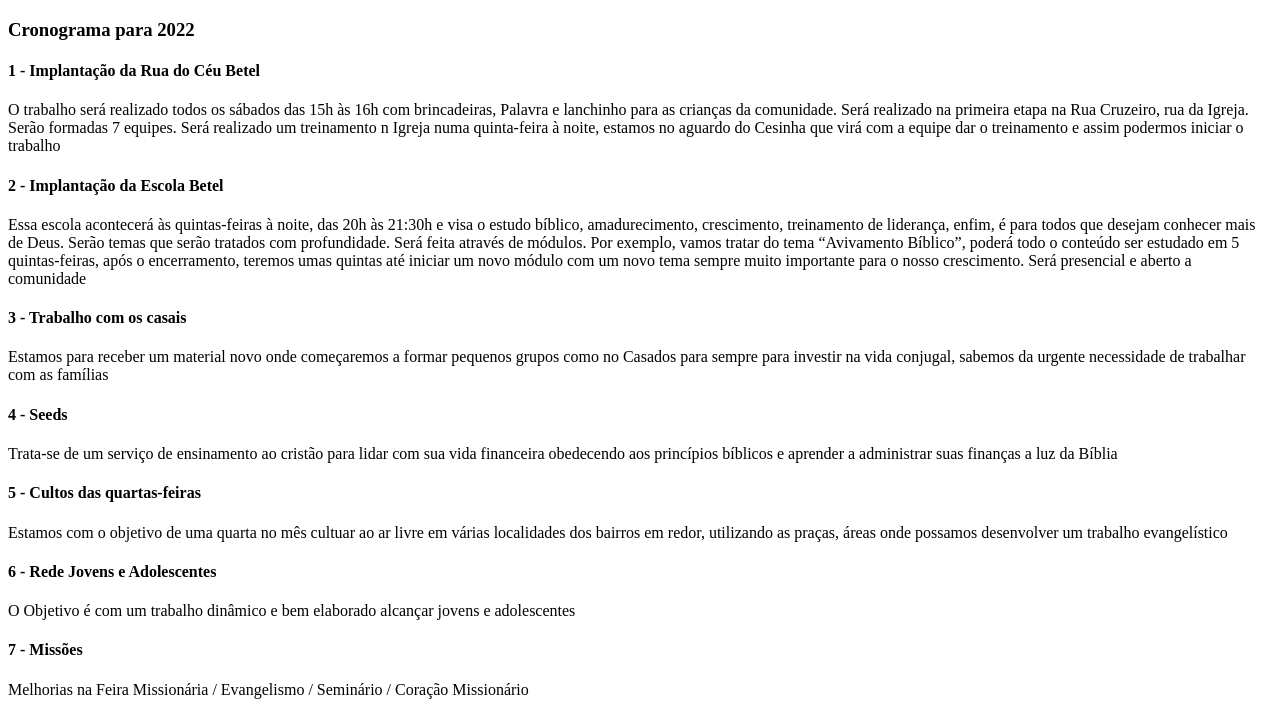
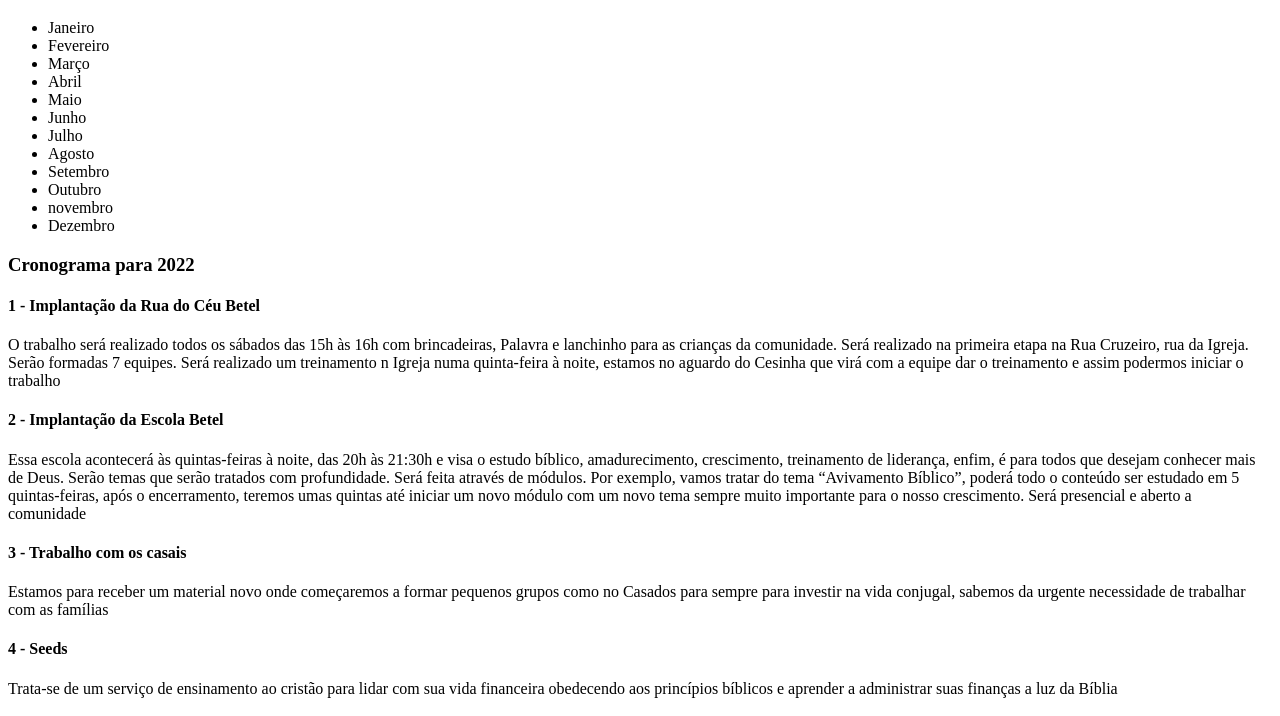
Before and after one commit to Viniciusy62/agenda-betel, a plain HTML site: page index.html in a window 1280 px wide. Shown: the part 61-777 px from the top of the page. Drawn offline with Linux system fonts and the light colour scheme.

Commit message:
Agenda e correções

```diff
--- a/index.html
+++ b/index.html
@@ -11,6 +11,22 @@
         <header>
             <h1>Agenda Anual Betel</h1>
         </header><!--Título-->
+        <nav class="events">
+            <ul class="months">
+                <li>Janeiro</li>
+                <li>Fevereiro</li>
+                <li>Março</li>
+                <li>Abril</li>
+                <li>Maio</li>
+                <li>Junho</li>
+                <li>Julho</li>
+                <li>Agosto</li>
+                <li>Setembro</li>
+                <li>Outubro</li>
+                <li>novembro</li>
+                <li>Dezembro</li>
+            </ul><!--months-->
+        </nav><!--events-->
 
         <section>
             <header>
@@ -18,6 +34,7 @@
             </header>
 
             <article>
+
                 <h4>1 - Implantação da Rua do Céu Betel</h4>
                 <p>O trabalho será realizado todos os sábados das 15h às 16h com brincadeiras, Palavra e lanchinho para as crianças da comunidade. Será realizado na primeira etapa na Rua Cruzeiro, rua da Igreja. Serão formadas 7 equipes. Será realizado um treinamento n Igreja numa quinta-feira à noite, estamos no aguardo do Cesinha que virá com a equipe dar o treinamento e assim podermos iniciar o trabalho</p>
 
@@ -62,16 +79,22 @@
 
                 <h4>15 - Construção dos banheiros e anexos.</h4>
                 <p>Vamos precisar do apoio de todos nos mutirões</p>
+
             </article>
 
         <footer>
 
             <p>Temos a convicção de que esse ano de 2022 será de mudanças para melhor na nossa Igreja Betel. São grandes os desafios que temos pela frente, colocar tudo isso em prática dependerá de um esforço em unidade e é por isso e para isso que Deus te levantou aqui.</p>
+
             <p>Precisamos abrir mão de muitas coisas que estão ocupando lugares desnecessários nas nossas vidas e que nos impedem de amadurecer, avançar e crescer. Se o compromisso que temos com as coisas seculares for maior do que com as coisas do Reino, certamente vamos andar em círculo e não chegaremos onde Deus quer.</p>
+
             <p>Pense no seu trabalho secular, você falta por qualquer motivo? Por que quando se trata do Reino, da Igreja, faltamos? Como líderes precisamos amadurecer, não só como líderes, como filhos de Deus temos um compromisso com o crescimento espiritual.</p>
+
             <p>É isso amada liderança, temos um potencial enorme, cada um aqui tem a graça, a unção extraordinário do Espírito Santo de Deus sobre suas vidas e como disse o Apóstolo Paulo em filipenses 3.13-17: <strong>"...Esquecendo-me das coisas que para trás ficam e avançando para as que diante de mim estão, prossigo para o alvo, para o prêmio da soberana vocação de Deus em Cristo Jesus. Todos, pois, que somos perfeitos, tenhamos este sentimento; e, se, porventura, pensais doutro modo, também isto Deus vos esclarecerá. Todavia, andemos de acordo com o que já alcançamos. Irmãos, sede imitadores meus e observai os que andam segundo o modelo que tendes em nós.”</strong></p>
-            <h5><u>Há multidões esperando por nós!</u></h5>
-            <p>Estou a disposição para conversar com cada um de vocês. Entre em contato e vamos agendar um horário. Deus os abençoe!</p>
+
+            <h5><strong><u>Há multidões esperando por nós!</u></strong></h5>
+
+            <p><u>Estou a disposição para conversar com cada um de vocês. Entre em contato e vamos agendar um horário. Deus os abençoe!</u></p>
 
         </footer><!--MSG de Encerramento-->
 
```
Lines whose indentation alone changed are shown as unchanged.
